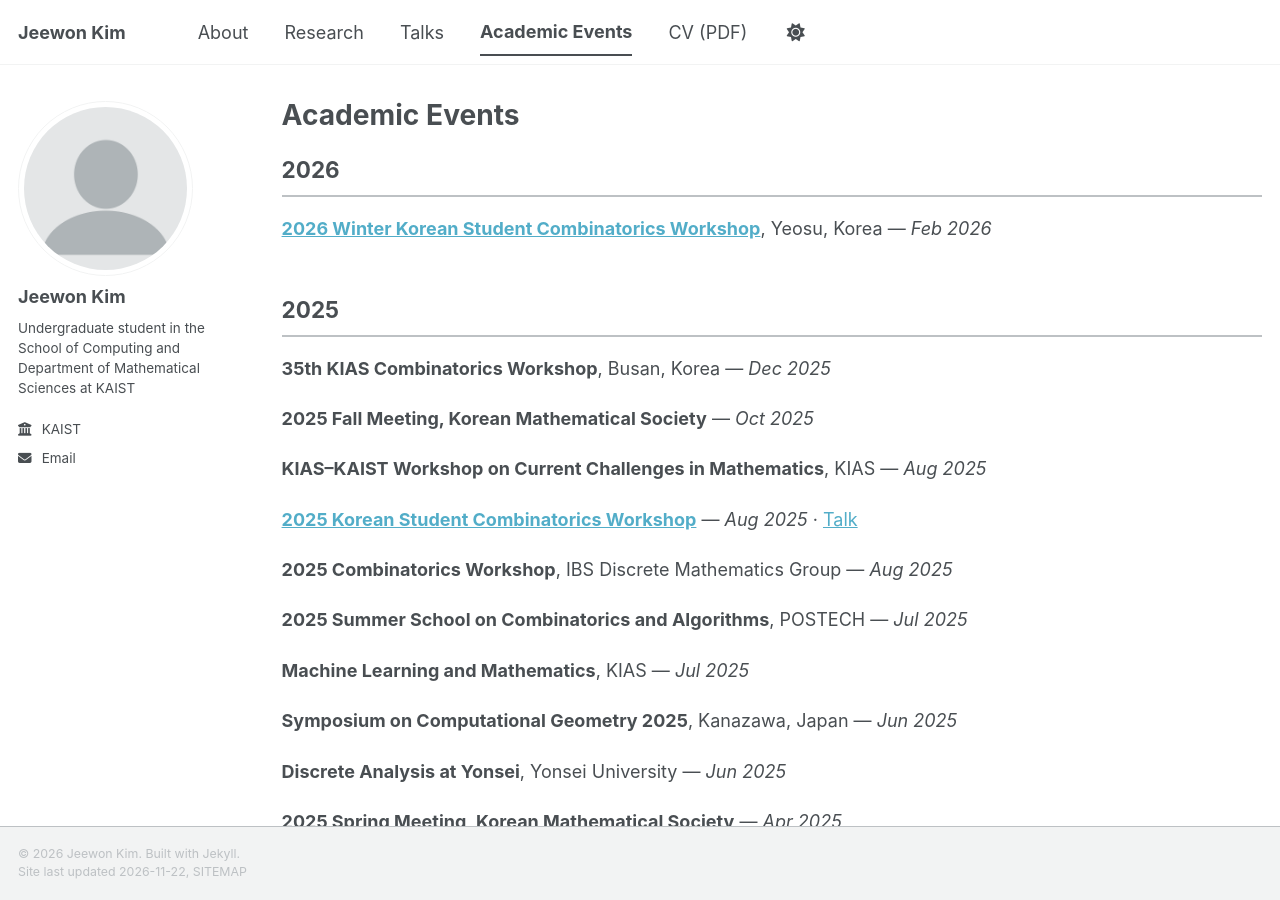
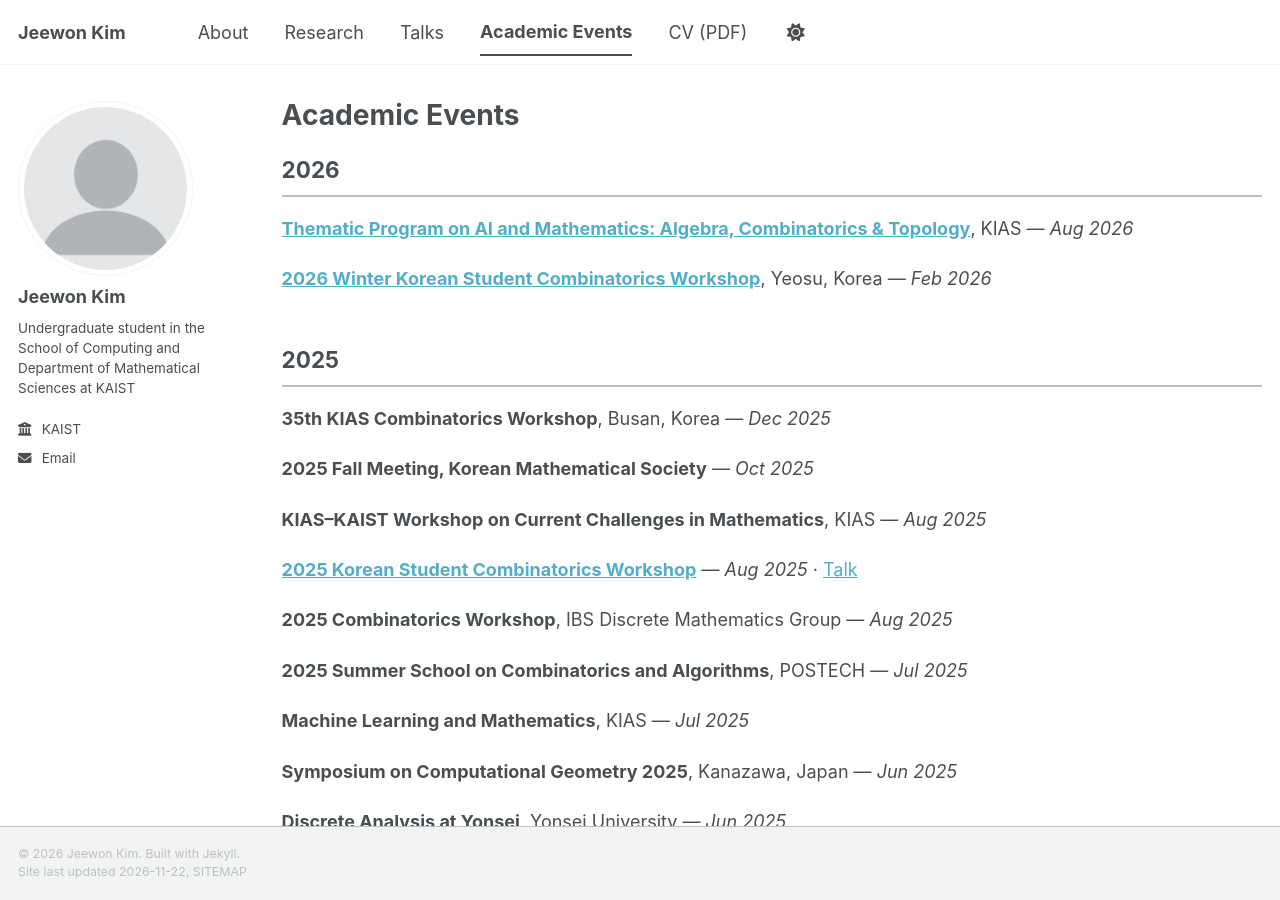
Before and after one commit to dylan0301/dylan0301.github.io, a Jekyll site: the page built from _pages/events.md, in a window 1280 px wide and 900 px high. Built offline with Jekyll 4.4.1, drawn with Linux system fonts in a browser that asks for light colours; a style sheet for code colours, icons or effects is not loaded.

Commit message:
kias ai math 2026 event add

```diff
--- a/_pages/events.md
+++ b/_pages/events.md
@@ -7,6 +7,8 @@ section_style: chapters
 ---
 
 ## 2026
+
+**[Thematic Program on AI and Mathematics: Algebra, Combinatorics & Topology](https://symposia.kias.re.kr/AI-Math2026/page/ai-math-act-2026)**, KIAS — *Aug 2026*
 
 **[2026 Winter Korean Student Combinatorics Workshop](https://kscw.combinatorics.kr/2026w/)**, Yeosu, Korea — *Feb 2026*
 
```
Also changed, not shown: 2 other files.
